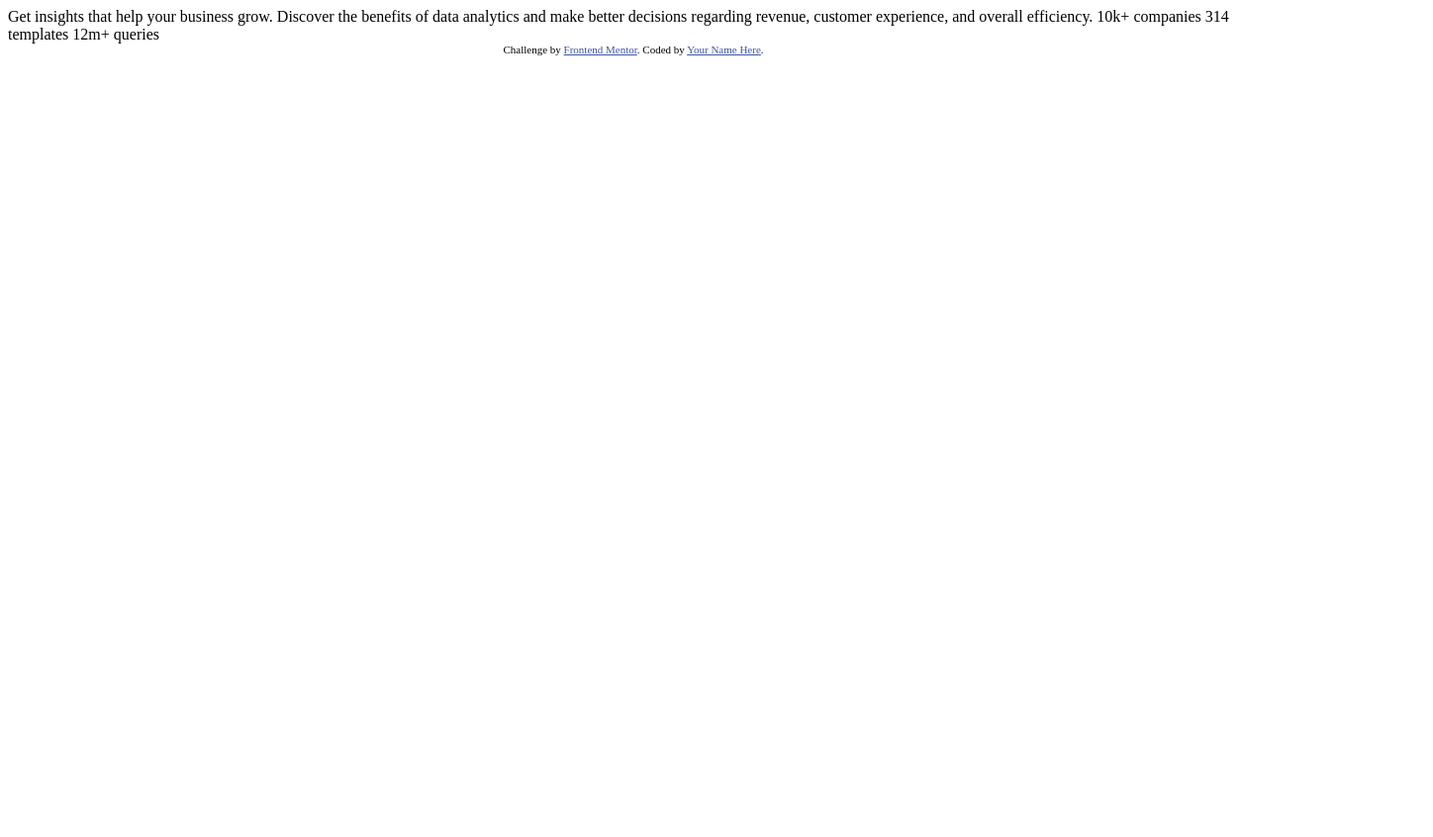
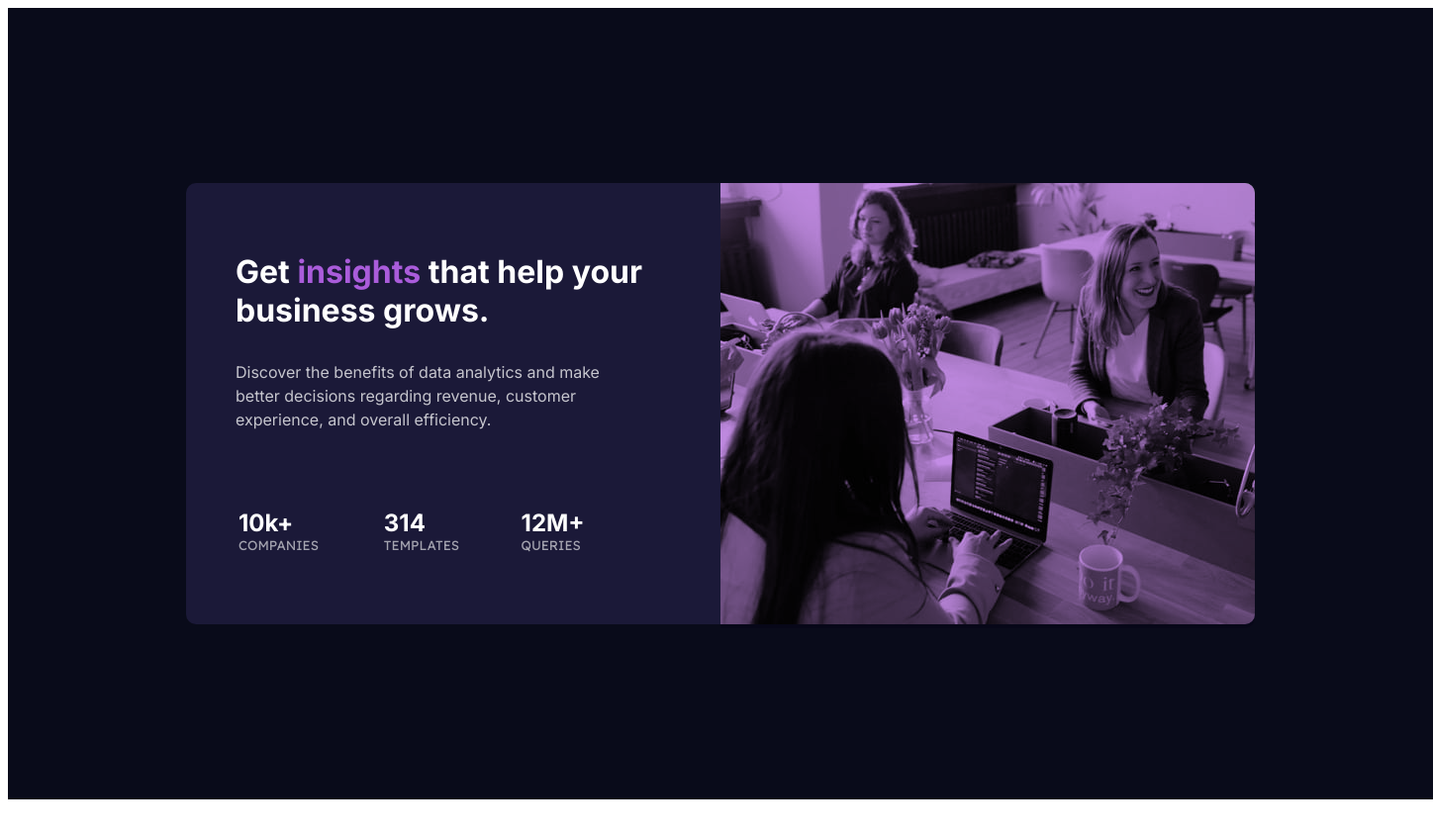
Before and after one commit to haikl316/stats-preview-card-component, a plain HTML site: page index.html in a window 1280 px wide. Shown: the whole page at 99% size, 1448 px wide, since content can reach past the window. Before the commit the page ends 800 px from the top, so only its background shows below. Drawn offline with Linux system fonts and the light colour scheme.

Commit message:
Add files via upload

```diff
--- a/index.html
+++ b/index.html
@@ -1,33 +1,43 @@
 <!DOCTYPE html>
 <html lang="en">
 <head>
-  <meta charset="UTF-8">
-  <meta name="viewport" content="width=device-width, initial-scale=1.0"> <!-- displays site properly based on user's device -->
-
-  <link rel="icon" type="image/png" sizes="32x32" href="./images/favicon-32x32.png">
-
-  <title>Frontend Mentor | Stats preview card component</title>
-
-  <!-- Feel free to remove these styles or customise in your own stylesheet 👍 -->
-  <style>
-    .attribution { font-size: 11px; text-align: center; }
-    .attribution a { color: hsl(228, 45%, 44%); }
-  </style>
+    <meta charset="UTF-8">
+    <meta http-equiv="X-UA-Compatible" content="IE=edge">
+    <meta name="viewport" content="width=device-width, initial-scale=1.0">
+    <title>Stats Review Card Component</title>
+    <link rel="stylesheet" href="styles.css">
+    <link rel="icon" href="images/favicon-32x32.png">
+    <link rel="preconnect" href="https://fonts.googleapis.com">
+    <link rel="preconnect" href="https://fonts.gstatic.com" crossorigin>
+    <link href="https://fonts.googleapis.com/css2?family=Inter:wght@400;700&family=Lexend+Deca&display=swap" rel="stylesheet">
 </head>
 <body>
-
-  Get insights that help your business grow.
-
-  Discover the benefits of data analytics and make better decisions regarding revenue, customer
-  experience, and overall efficiency.
-
-  10k+ companies
-  314 templates
-  12m+ queries
-
-  <div class="attribution">
-    Challenge by <a href="https://www.frontendmentor.io?ref=challenge" target="_blank">Frontend Mentor</a>.
-    Coded by <a href="#">Your Name Here</a>.
-  </div>
+    <div class="background-layer">
+        <div class="foreground-layer">
+            <div class="text-box">
+                <h1 class="heading">Get <span class="highlighted-text">insights</span> that help your business grows.</h1>
+                <p class="main-paragraph">Discover the benefits of data analytics and make better decisions regarding revenue, customer experience, and overall efficiency.</p>
+                <table class="table" width="75%">
+                    <tr cellspacing="40">
+                        <td cellspacing="40">
+                            <h2 class="heading">10k+</h2>
+                            <h5 class="stats-text">COMPANIES</h5>
+                        </td>
+                        <td>
+                            <h2 class="heading">314</h2>
+                            <h5 class="stats-text">TEMPLATES</h5>
+                        </td>
+                        <td>
+                            <h2 class="heading">12M+</h2>
+                            <h5 class="stats-text">QUERIES</h5>
+                        </td>
+                    </tr>
+                </table>
+            </div>
+            <div class="image-box">
+                <img src="images/image-header-desktop.jpg" alt="image-header" class="three-women-image">
+            </div>
+        </div>
+    </div>
 </body>
 </html>
--- /dev/null
+++ b/styles.css
@@ -0,0 +1,92 @@
+.background-layer {
+    width: 1440px;
+    height: 800px;
+    background-color: hsl(233, 47%, 7%);
+}
+
+.foreground-layer {
+    width: 1080px;
+    height: 446px;
+    margin: auto;
+    background-color: hsl(244, 38%, 16%);
+    position: relative;
+    border-radius: 10px;
+    top: 177px;
+}
+.text-box {
+    display: inline-block;
+    height: 446px;
+    width: 540px;
+}
+
+.main-heading {
+    padding: 50px 50px 0 50px;
+    margin-top: 0;
+}
+
+.image-box {
+    position: relative;
+    display: inline-block;
+    left: 540px;
+    bottom: 446px;
+}
+
+.image-box::after {
+    content: '';
+    position: absolute;
+    top: 0;
+    left: 0;
+    width: 100%;
+    height: 100%;
+    background-color: hsla(277, 64%, 61%, .7);
+    mix-blend-mode: multiply;
+    border-radius: 0 10px 10px 0;
+
+}
+
+.heading {
+    font-family: 'Inter', sans-serif;
+    font-weight: 700;
+    color: hsl(0, 0%, 100%);
+}
+
+h1 {
+    padding: 70px 75px 0 50px;
+    margin: 0;
+}
+
+h2 {
+    margin: 0;
+}
+
+h5 {
+    margin: 0;
+}
+.main-paragraph {
+    font-family: 'Inter', sans-serif;
+    font-weight: 400;
+    size: 15px;
+    color: hsla(0, 0%, 100%, 0.75);
+    padding: 15px 100px 0px 50px;
+    line-height: 1.5;
+}
+
+.stats-text {
+    font-family: 'Lexend Deca', sans-serif;
+    font-weight: 400;
+    color: hsla(0, 0%, 100%, 0.6);
+    size: 15px;
+}
+
+.table {
+    position: relative;
+    margin: 75px auto 50px 50px;
+}
+
+.highlighted-text {
+    color: hsl(277, 64%, 61%);
+}
+
+.three-women-image {
+    border-radius: 0 10px 10px 0;
+}
```
